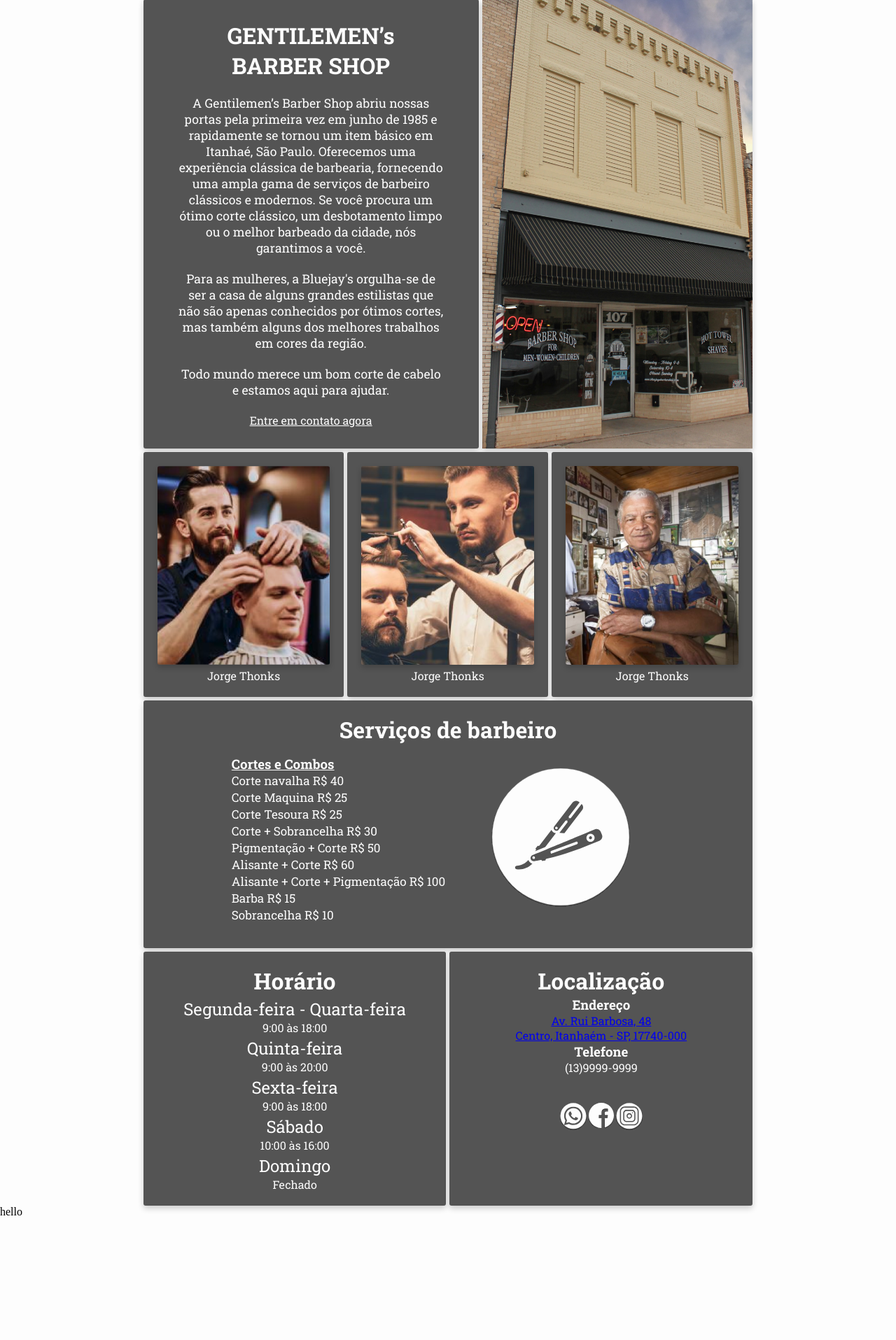
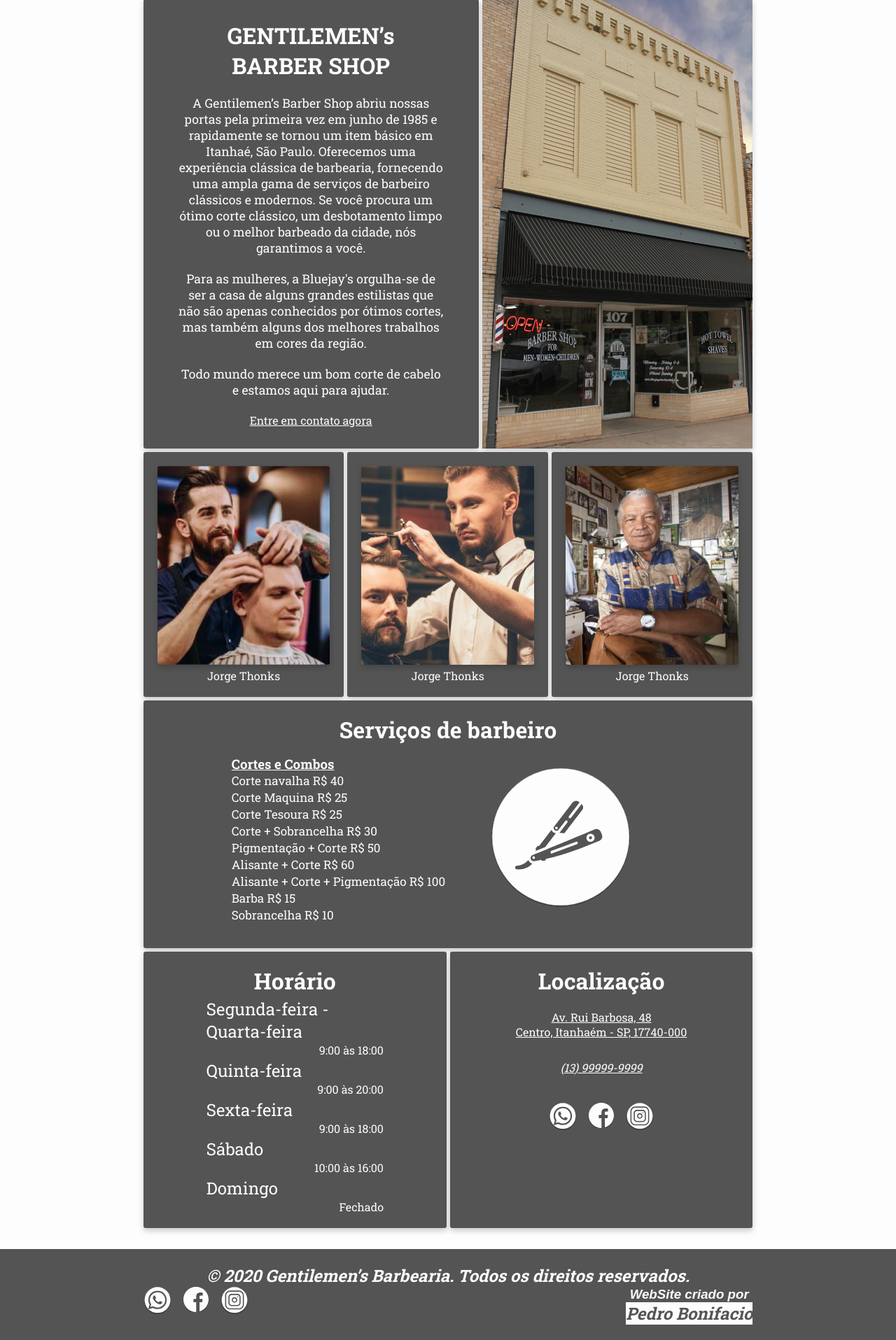
Before and after one commit to PedroBoni/Barbearia, a PHP site: page / in a window 1280 px wide. Shown: the part 814-2729 px from the top of the page at 70% size. Before the commit the page ends 2551 px from the top, so only its background shows below. Run offline with PHP 8.4, Linux system fonts and the light colour scheme.

Commit message:
version desktop ready

```diff
--- a/css/main.css
+++ b/css/main.css
@@ -15,6 +15,9 @@
     margin: 0;
     padding: 0;
     box-sizing: border-box;
+}
+html{
+    scroll-behavior: smooth;
 }
 body{
     background-color: var(--main-white);
@@ -136,7 +139,7 @@
 }
 main #barbers{
     display: flex;
-    max-width: 68%;
+    width: 68%;
     margin: 0 auto;
     height: 350px;
     margin-top: 5px;
@@ -205,6 +208,10 @@
 }
 main #services>div>div:last-child img{
     width: 80%;
+    transition: 500ms;
+}
+main #services>div>div:last-child img:hover{
+    transform: perspective(900px) rotateY(15deg) rotateX(20deg);
 }
 main #localization{
     display: flex;
@@ -225,42 +232,85 @@
 }
 main #localization>div:first-child{
     margin-right: 5px;
+    padding: 20px 90px;
 }
 main #localization>div:first-child p{
     font-size: 3vh;
     margin-top: 3px;
+    text-align: left;
 }
 main #localization>div:first-child span{
     font-size: 2vh;
+    text-align: right
 }
-main #localization>div:last-child .social{
-    display: flex;
-    width: 120px;
-    height: 40px;
-    justify-content: space-between;
-    align-items: stretch;
-    margin: 0 auto;
-    margin-top: 40px;
+main #localization>div:last-child{
+
 }
 main #localization>div:last-child h1{
+    margin-bottom: 20px;
+}
 
-}
-main #localization>div:last-child h3{
-
-}
 main #localization>div:last-child p{
 
 }
 main #localization>div:last-child a{
-
+   color: var(--main-white);
+   margin-bottom: 30px;
 }
-main #localization>div:last-child .social img{
+.social{
+    display: flex;
+    width: 150px;
+    height: 40px;
+    justify-content: space-between;
+    align-items: initial;
+    margin: 0 auto;
+    margin-top: 40px;
+}
+.social img{
     height:  100%;
+    cursor: pointer;
+    transition: 500ms;
 }
-main #localization>div:last-child .social img:nth-child(2){
+.social img:hover{
+    transform: perspective(30px) rotateY(20deg) rotateX(10deg);
+}
+.social img:nth-child(2){
     height:  90%;
 }
 /*FOOTER*/
 footer{
-    grid-area: footer;
+    display: flex;
+    flex-direction: column;
+    width: 100%;
+    height: 130px;
+    background-color: var(--main-black);
+    margin: 30px 0 0 0;
+    text-align: center;
+    justify-content: center;
+    font-family: Roboto Slab,Serif;
 }
+footer address h3{
+    font-family: sans-serif;
+    color: var(--main-white);
+}
+footer address a{
+    color: var(--main-white);
+    font-weight: 800;
+    font-size: 3vh;
+    text-decoration: none;
+}
+footer address:nth-child(2) div{
+    background-color: var(--main-white);
+}
+footer address:nth-child(2) div a{
+    color: var(--main-black);
+}
+footer .social{
+    margin: 0;
+}
+.row{
+    display: flex;
+    justify-content: space-between;
+    width: 68%;
+    margin: 0 auto;
+}
--- a/index.html
+++ b/index.html
@@ -17,8 +17,8 @@
                 alt="Logo Babershop"
                 >
             </li>
-            <li><a href="#locale">LOCALICAÇÃO</a> </li>
-            <li><a href="#contact">CONTATO</a> </li>
+            <li><a href="#services">SERVICES</a> </li>
+            <li><a href="#localization">CONTATO</a> </li>
         </ul>
     </header>
     <main>
@@ -98,10 +98,9 @@
             </div>
             <div>
                 <h1>Localização</h1>
-                <h3>Endereço</h3>
                 <a href="#">Av. Rui Barbosa, 48 <br> Centro, Itanhaém - SP, 17740-000</a>
-                <h3>Telefone</h3>
-                <p>(13)9999-9999</p>
+                <address><a href="tel:+5513999999999">(13) 99999-9999</a></address>
+
                 <div class="social">
                     <img src="assets/WHATSAPP.svg" alt="WHATSAPP Barbearia">
                     <img src="assets/FACEBOOK.svg" alt="FACEBOOK Barbearia">
@@ -111,7 +110,22 @@
         </div>
     </main>
     <footer>
-        hello
+        <address>
+            <a href="pedro.henrique1210@outlook.com">© 2020 Gentilemen’s Barbearia. Todos os direitos reservados.</a>
+        </address>
+        <div class="row">
+            <div class="social">
+                <img src="assets/WHATSAPP.svg" alt="WHATSAPP Barbearia">
+                <img src="assets/FACEBOOK.svg" alt="FACEBOOK Barbearia">
+                <img src="assets/INSAGRAM.svg" alt="INSAGRAM Barbearia">
+            </div>
+            <address>
+                <h3>WebSite criado por</h3>
+                <div>
+                    <a href="pedro.henrique1210@outlook.com">Pedro Bonifacio</a>
+                </div>
+            </address>
+        </div>
     </footer>
 </body>
 </html>
```
